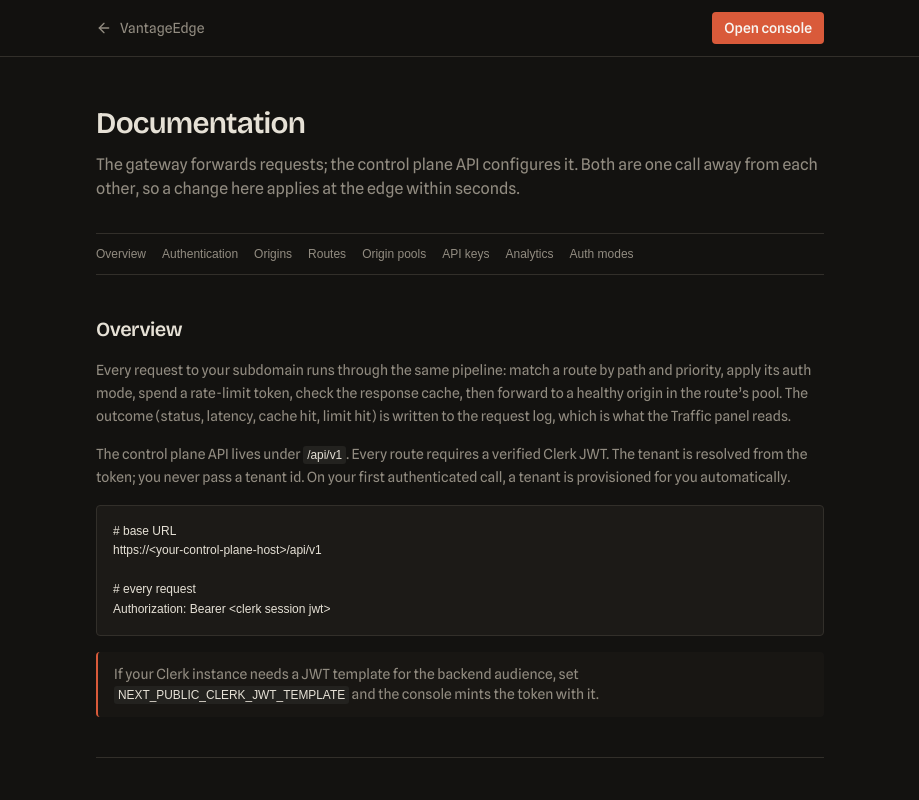
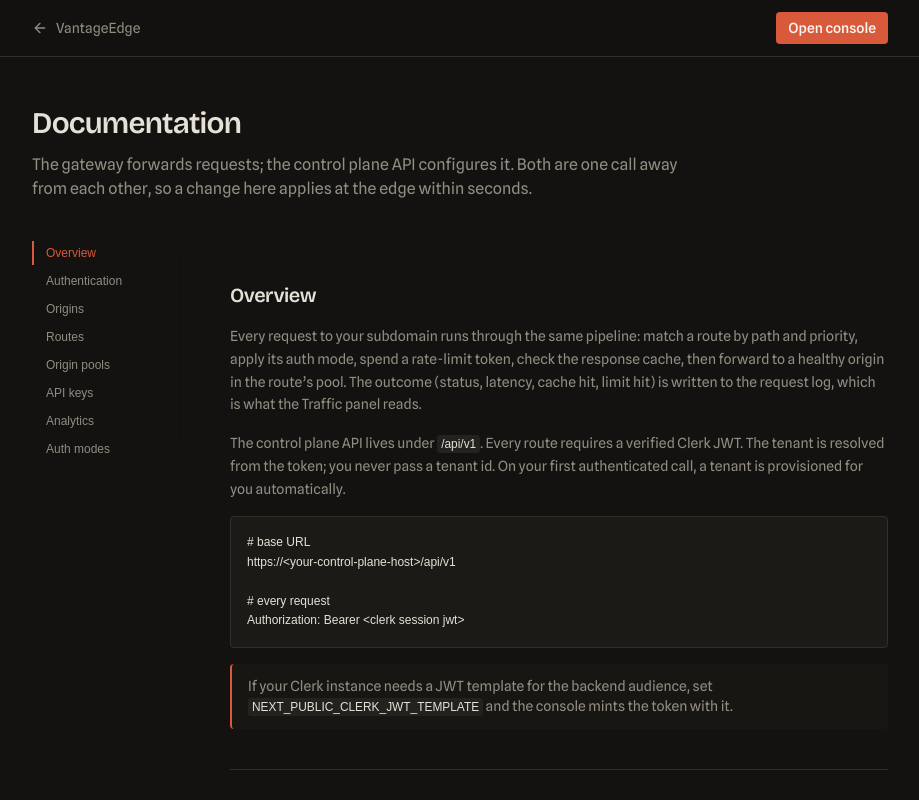
Before and after one commit to Rakshit-gen/vantageedge-fe, a Next.js app: page /docs in a window 1280 px wide. Shown: the top 800 px of the page, without its empty margins (180-1099 px from the left). Built offline with nearby package versions, Linux system fonts and the light colour scheme; no server answers; a web font is replaced by a local one.

Commit message:
fe: docs get a sticky table of contents with scrollspy

```diff
--- a/app/docs/page.tsx
+++ b/app/docs/page.tsx
@@ -1,6 +1,7 @@
 import Link from 'next/link'
 import { ArrowLeft } from 'lucide-react'
 import { CodeBlock } from '@/components/code-block'
+import { DocsNav } from '@/components/docs-nav'
 
 export const metadata = {
   title: 'VantageEdge · docs',
@@ -22,7 +23,7 @@ export default function DocsPage() {
   return (
     <div className="min-h-screen">
       <header className="sticky top-0 z-30 border-b border-border bg-background/90 backdrop-blur">
-        <div className="mx-auto flex h-14 max-w-3xl items-center gap-4 px-5">
+        <div className="mx-auto flex h-14 max-w-4xl items-center gap-4 px-5">
           <Link href="/" className="flex items-center gap-2 text-sm text-muted-foreground hover:text-foreground">
             <ArrowLeft className="h-4 w-4" /> VantageEdge
           </Link>
@@ -35,21 +36,19 @@ export default function DocsPage() {
         </div>
       </header>
 
-      <div className="mx-auto max-w-3xl px-5 py-12">
+      <div className="mx-auto max-w-4xl px-5 py-12">
         <h1 className="font-display text-3xl font-semibold tracking-tight">Documentation</h1>
-        <p className="mt-3 text-muted-foreground">
+        <p className="mt-3 max-w-2xl text-muted-foreground">
           The gateway forwards requests; the control plane API configures it. Both are one call away from
           each other, so a change here applies at the edge within seconds.
         </p>
 
-        <nav className="ledger mt-8 flex flex-wrap gap-x-4 gap-y-1 border-y border-border py-3 text-xs">
-          {SECTIONS.map(([id, label]) => (
-            <a key={id} href={`#${id}`} className="text-muted-foreground hover:text-foreground">
-              {label}
-            </a>
-          ))}
-        </nav>
+        <div className="mt-10 lg:grid lg:grid-cols-[150px_1fr] lg:gap-12">
+          <div className="sticky top-14 z-20 -mx-5 border-y border-border bg-background/90 px-5 py-3 backdrop-blur lg:top-20 lg:mx-0 lg:self-start lg:border-0 lg:bg-transparent lg:p-0">
+            <DocsNav sections={SECTIONS} />
+          </div>
 
+          <div className="min-w-0">
         <Section id="overview" title="Overview">
           <p>
             Every request to your subdomain runs through the same pipeline: match a route by path and
@@ -245,6 +244,8 @@ curl https://<host>/api/v1/routes \\
             Open the console →
           </Link>
         </div>
+          </div>
+        </div>
       </div>
     </div>
   )
--- /dev/null
+++ b/components/docs-nav.tsx
@@ -0,0 +1,51 @@
+'use client'
+
+import { useEffect, useState } from 'react'
+import { cn } from '@/lib/utils'
+
+/**
+ * The docs table of contents. A left rail on lg+, a horizontal strip below
+ * that. Highlights the section currently under the reader as they scroll.
+ */
+export function DocsNav({ sections }: { sections: string[][] }) {
+  const [active, setActive] = useState(sections[0]?.[0] ?? '')
+
+  useEffect(() => {
+    const els = sections
+      .map(([id]) => document.getElementById(id))
+      .filter((el): el is HTMLElement => Boolean(el))
+    if (!els.length) return
+
+    const io = new IntersectionObserver(
+      (entries) => {
+        const visible = entries
+          .filter((e) => e.isIntersecting)
+          .sort((a, b) => a.boundingClientRect.top - b.boundingClientRect.top)
+        if (visible[0]) setActive(visible[0].target.id)
+      },
+      { rootMargin: '-15% 0px -70% 0px' },
+    )
+    els.forEach((el) => io.observe(el))
+    return () => io.disconnect()
+  }, [sections])
+
+  return (
+    <nav className="ledger flex gap-x-4 gap-y-1 overflow-x-auto pb-0.5 lg:flex-col lg:gap-1 lg:overflow-visible lg:pb-0">
+      {sections.map(([id, label]) => (
+        <a
+          key={id}
+          href={`#${id}`}
+          onClick={() => setActive(id)}
+          className={cn(
+            'shrink-0 whitespace-nowrap border-transparent py-1 text-xs transition-colors lg:border-l-2 lg:pl-3',
+            active === id
+              ? 'text-patch lg:border-patch'
+              : 'text-muted-foreground hover:text-foreground',
+          )}
+        >
+          {label}
+        </a>
+      ))}
+    </nav>
+  )
+}
```
